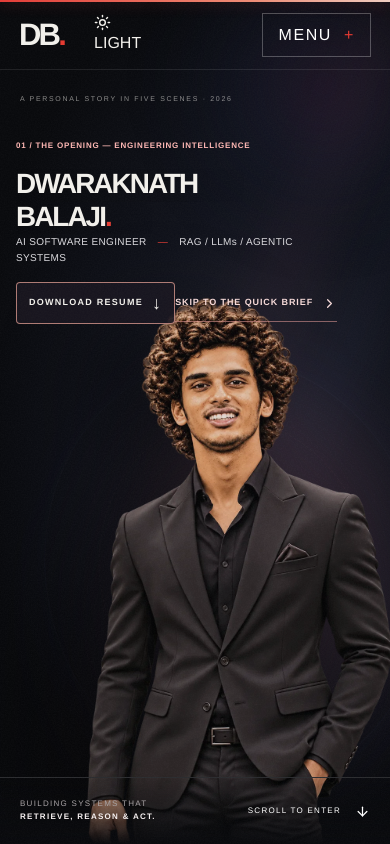
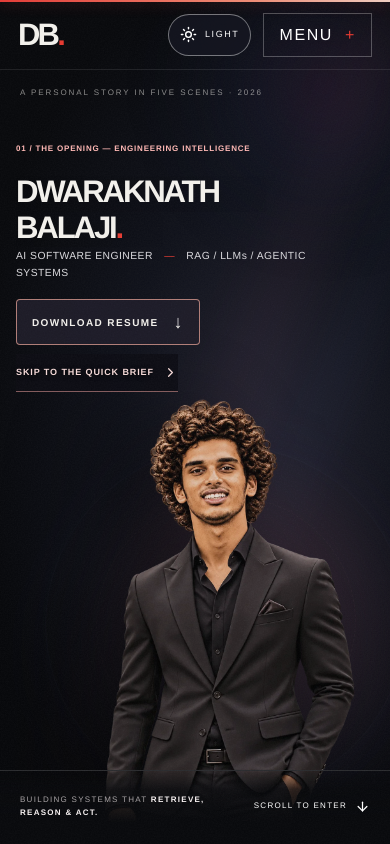
Before and after one commit to Dwaraknath1810/dwaraknath-portfolio, a React (Vite) app: page / in a window 390 px wide. Shown: the top 844 px of the page. Built offline with nearby package versions, Linux system fonts and the light colour scheme; a web font is replaced by a local one.

Commit message:
style: fix portrait and CTA overlap on iPhone and implement warm light theme across scenes

```diff
--- a/src/cinematic/CinematicStory.css
+++ b/src/cinematic/CinematicStory.css
@@ -684,3 +684,201 @@
   .film-project-plot-pair { grid-template-columns: repeat(2,minmax(0,1fr)); }
   .film-project-plot-pair > .film-project-evidence-source { grid-column: 1 / -1; }
 }
+
+
+/* V7 — deliberate mobile composition and user-selected cinematic palette. */
+.film-hero-actions { display:flex; flex-wrap:wrap; align-items:center; gap:12px 22px; margin-top:28px; pointer-events:auto; }
+.film-hero-actions .film-resume-link--hero,
+.film-hero-actions .film-brief-anchor { margin-top:0; }
+.film-theme-toggle {
+  margin-left:auto; display:inline-flex; align-items:center; justify-content:center; gap:8px;
+  min-height:42px; padding:9px 13px; border:1px solid #ffffff6b;
+  border-radius:999px; background:#161722d9; color:#fff;
+  font-size:10px; letter-spacing:.1em; cursor:pointer; position:relative; z-index:30;
+}
+.film-theme-toggle:hover,.film-theme-toggle:focus-visible { border-color:#f2a6a0; outline-offset:3px; }
+.film-header .film-navigation { margin-left:0; }
+.film-menu-button { margin-left:0; }
+@media (max-width:1100px) {
+  .film-header-label { display:none; }
+  .film-theme-toggle { margin-left:auto; }
+}
+@media (max-width:700px) {
+  .film-header { min-height:70px; padding-inline:18px; gap:12px; }
+  .film-theme-toggle { min-height:42px; padding:9px 11px; }
+  .film-theme-toggle span { font-size:9px; }
+  .film-menu-button { min-height:42px; }
+  .film-entrance {
+    min-height:max(790px,100svh);
+    display:block;
+    padding-top:0;
+  }
+  .film-side-label { top:87px; left:20px; right:18px; font-size:8px; }
+  .film-entrance-type {
+    position:relative; z-index:6; width:100%; margin:0;
+    padding:clamp(140px,18svh,180px) 20px 0;
+  }
+  .film-entrance-type h1 {
+    margin-top:21px; font-size:clamp(32px,8.2vw,57px);
+    line-height:1.04; letter-spacing:-.07em;
+  }
+  .film-entrance-type h1 > span { white-space:nowrap; }
+  .film-title-second { margin-left:0; }
+  .film-entrance-subtitle {
+    margin-top:14px; max-width:340px; font-size:clamp(10px,2.65vw,12px);
+    line-height:1.65; letter-spacing:.045em;
+  }
+  .film-hero-actions {
+    display:flex; flex-direction:column; align-items:flex-start;
+    gap:9px; margin-top:18px; max-width:min(100%,300px);
+  }
+  .film-hero-actions .film-resume-link--hero {
+    display:inline-flex; min-height:46px; padding:12px 15px;
+    font-size:10px; gap:15px; background:#1d1b27f2;
+  }
+  .film-hero-actions .film-brief-anchor {
+    display:inline-flex; min-height:38px; padding:8px 0;
+    font-size:9px; line-height:1.4; max-width:100%;
+    background:#0b0b12dd; text-shadow:0 1px 5px #000;
+  }
+  .film-portrait-wrap {
+    z-index:2; inset:auto -8% 0 10%;
+    height:54%; max-height:640px;
+  }
+  .film-portrait { object-position:center bottom; }
+  .film-entrance-bottom {
+    z-index:7; padding:18px 20px max(20px,env(safe-area-inset-bottom));
+    min-height:74px; font-size:8px; gap:12px;
+    background:linear-gradient(0deg,#06070a 30%,#06070ac9 75%,transparent);
+  }
+  .film-entrance-bottom > span:first-child { max-width:55%; line-height:1.6; }
+  .film-entrance-bottom a { white-space:nowrap; gap:8px; }
+}
+@media (max-width:390px) {
+  .film-entrance-type { padding-inline:16px; padding-top:clamp(135px,17svh,165px); }
+  .film-entrance-type h1 { font-size:clamp(28px,8vw,34px); }
+  .film-portrait-wrap { inset:auto -12% 0 4%; height:53%; }
+  .film-hero-actions { max-width:260px; }
+}
+/* Light mode uses a warm editorial palette, preserving all project media and structure. */
+.film-app[data-theme="light"] {
+  --f-ink:#f6f3ef; --f-white:#232331; --f-muted:#625d67; --f-red:#a43740;
+  --f-line:#25202c33; background:#f6f3ef; color:#232331;
+}
+.film-app[data-theme="light"] .film-entrance {
+  background:radial-gradient(ellipse at 70% 50%,#d9d6e7 0%,#f4f0ed 53%,#f9f6f1 95%);
+}
+.film-app[data-theme="light"] .film-entrance::after {
+  background:linear-gradient(transparent,#f6f3efaa 86%,#f6f3ef);
+}
+.film-app[data-theme="light"] .film-grain { opacity:.035; mix-blend-mode:multiply; }
+.film-app[data-theme="light"] .film-portrait { filter:drop-shadow(-24px 15px 35px #25213d45) saturate(.97); }
+.film-app[data-theme="light"] .film-entrance-type h1 { text-shadow:0 5px 25px #54405c1a; }
+.film-app[data-theme="light"] .film-entrance-subtitle,
+.film-app[data-theme="light"] .film-side-label,
+.film-app[data-theme="light"] .film-entrance-bottom,
+.film-app[data-theme="light"] .film-entrance-bottom strong,
+.film-app[data-theme="light"] .film-entrance-bottom a { color:#292536; }
+.film-app[data-theme="light"] .film-entrance-bottom {
+  border-color:#514b5940; background:linear-gradient(0deg,#f6f3ef 20%,#f6f3efdd 75%,transparent);
+}
+.film-app[data-theme="light"] .film-header { border-color:#5b546230; }
+.film-app[data-theme="light"] .film-theme-toggle,
+.film-app[data-theme="light"] .film-menu-button {
+  background:#fffaf6; color:#24202c; border-color:#64596480;
+}
+.film-app[data-theme="light"] .film-navigation {
+  background:#f8f5f2; border-color:#4b41513b;
+}
+.film-app[data-theme="light"] .film-navigation a { color:#302b36; }
+.film-app[data-theme="light"] .film-kicker { color:#8d303b; }
+.film-app[data-theme="light"] .film-resume-link--hero {
+  background:#fffaf5; color:#302430; border-color:#9c545a;
+}
+.film-app[data-theme="light"] .film-brief-anchor {
+  color:#6c2635!important; background:#f8f4eddd; text-shadow:none;
+}
+.film-app[data-theme="light"] .film-brief,
+.film-app[data-theme="light"] .film-universe,
+.film-app[data-theme="light"] .film-time,
+.film-app[data-theme="light"] .film-projects,
+.film-app[data-theme="light"] .film-workbench,
+.film-app[data-theme="light"] .film-finale,
+.film-app[data-theme="light"] .film-scene-divider {
+  background:radial-gradient(ellipse at 80% 15%,#e6dce9,transparent 60%),#f6f3ef;
+  color:#25202b;
+}
+.film-app[data-theme="light"] .film-brief-headline>p,
+.film-app[data-theme="light"] .film-universe-summary,
+.film-app[data-theme="light"] .film-time-head>p,
+.film-app[data-theme="light"] .film-project-intro,
+.film-app[data-theme="light"] .film-workbench-heading>p,
+.film-app[data-theme="light"] .film-finale-statement { color:#514b59; }
+.film-app[data-theme="light"] .film-brief-panel,
+.film-app[data-theme="light"] .film-brief-proof,
+.film-app[data-theme="light"] .film-skill-card,
+.film-app[data-theme="light"] .film-timeline-card,
+.film-app[data-theme="light"] .film-project-card,
+.film-app[data-theme="light"] .film-workbench-feature,
+.film-app[data-theme="light"] .film-workbench-tool,
+.film-app[data-theme="light"] .film-workbench-evidence {
+  background:#fffaf5; border-color:#51465340; color:#282330;
+}
+.film-app[data-theme="light"] .film-brief-panel-title h3,
+.film-app[data-theme="light"] .film-brief-public-head h3,
+.film-app[data-theme="light"] .film-brief-roles li h4,
+.film-app[data-theme="light"] .film-brief-focus-items strong,
+.film-app[data-theme="light"] .film-brief-proof h4,
+.film-app[data-theme="light"] .film-workbench-tool-copy strong,
+.film-app[data-theme="light"] .film-workbench-feature h3,
+.film-app[data-theme="light"] .film-workbench-metric strong,
+.film-app[data-theme="light"] .film-workbench-toolhead h3 { color:#25202b; }
+.film-app[data-theme="light"] .film-brief-roles li p,
+.film-app[data-theme="light"] .film-brief-focus-items span,
+.film-app[data-theme="light"] .film-brief-proof p,
+.film-app[data-theme="light"] .film-brief-proof>strong,
+.film-app[data-theme="light"] .film-brief-evidence-note,
+.film-app[data-theme="light"] .film-brief-public-head>p,
+.film-app[data-theme="light"] .film-skill-card p,
+.film-app[data-theme="light"] .film-workbench-description,
+.film-app[data-theme="light"] .film-workbench-usecase>p,
+.film-app[data-theme="light"] .film-workbench-disclosure,
+.film-app[data-theme="light"] .film-workbench-tool-copy small,
+.film-app[data-theme="light"] .film-workbench-process-intro>p,
+.film-app[data-theme="light"] .film-workbench-pipeline li p,
+.film-app[data-theme="light"] .film-workbench-evidence-note { color:#554b5b; }
+.film-app[data-theme="light"] .film-brief-roles li,
+.film-app[data-theme="light"] .film-brief-focus-items>div,
+.film-app[data-theme="light"] .film-workbench-usecase,
+.film-app[data-theme="light"] .film-workbench-pipeline li,
+.film-app[data-theme="light"] .film-workbench-metric { border-color:#50435233; }
+.film-app[data-theme="light"] .film-brief-actions>a,
+.film-app[data-theme="light"] .film-project-filters button,
+.film-app[data-theme="light"] .film-project-source,
+.film-app[data-theme="light"] .film-finale-links a { color:#2d2430!important; background:#fffaf5; border-color:#99565d; }
+.film-app[data-theme="light"] .film-brief-actions>a:first-child,
+.film-app[data-theme="light"] .film-project-filters button.is-active { color:#fff!important; background:#943d48; }
+.film-app[data-theme="light"] .film-brief-proof>a,
+.film-app[data-theme="light"] .film-text-link { color:#7e303d; }
+.film-app[data-theme="light"] .film-scene-divider-center,
+.film-app[data-theme="light"] .film-timeline-place,
+.film-app[data-theme="light"] .film-project-information>p,
+.film-app[data-theme="light"] .film-project-information>span,
+.film-app[data-theme="light"] .film-project-detail-content,
+.film-app[data-theme="light"] .film-workbench-toolhead>p,
+.film-app[data-theme="light"] .film-workbench-metric>span { color:#554b59; }
+.film-app[data-theme="light"] .film-project-information,
+.film-app[data-theme="light"] .film-project-details,
+.film-app[data-theme="light"] .film-workbench-process,
+.film-app[data-theme="light"] .film-finale-content { color:#27222d; }
+.film-app[data-theme="light"] .film-project-evidence-source,
+.film-app[data-theme="light"] .film-project-diagram figcaption,
+.film-app[data-theme="light"] .film-project-evidence-image figcaption { color:#514758; }
+.film-app[data-theme="light"] .film-project-evidence-image { background:#f4f0eb; border-color:#64515d55; }
+.film-app[data-theme="light"] .film-scene-navigation { background:#fffaf5e8; border-color:#51465344; }
+.film-app[data-theme="light"] .film-scene-dot { border-color:#6c4b5b; }
+.film-app[data-theme="light"] .film-finale-foot,
+.film-app[data-theme="light"] .film-accolades { color:#504653; }
+@media (max-width:700px) {
+  .film-app[data-theme="light"] .film-hero-actions .film-brief-anchor { background:#fffaf5eb; }
+}
```
